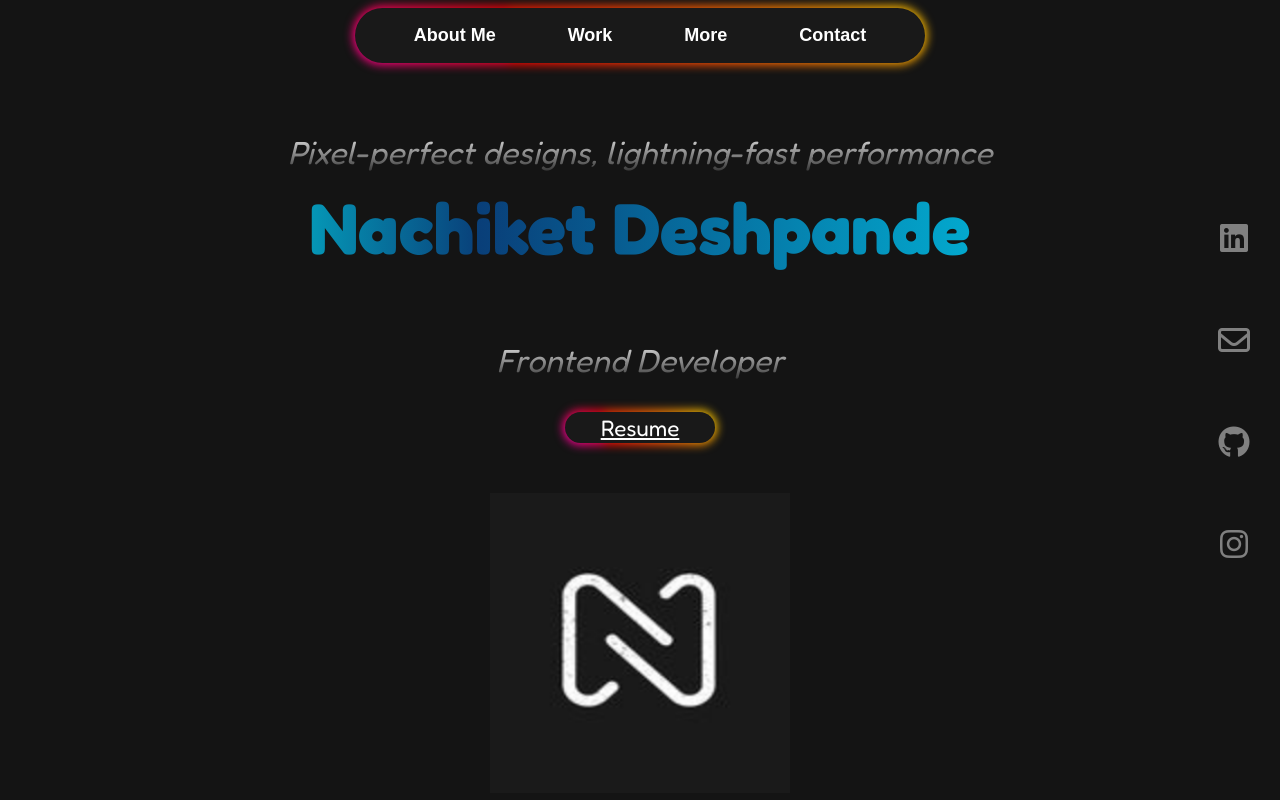
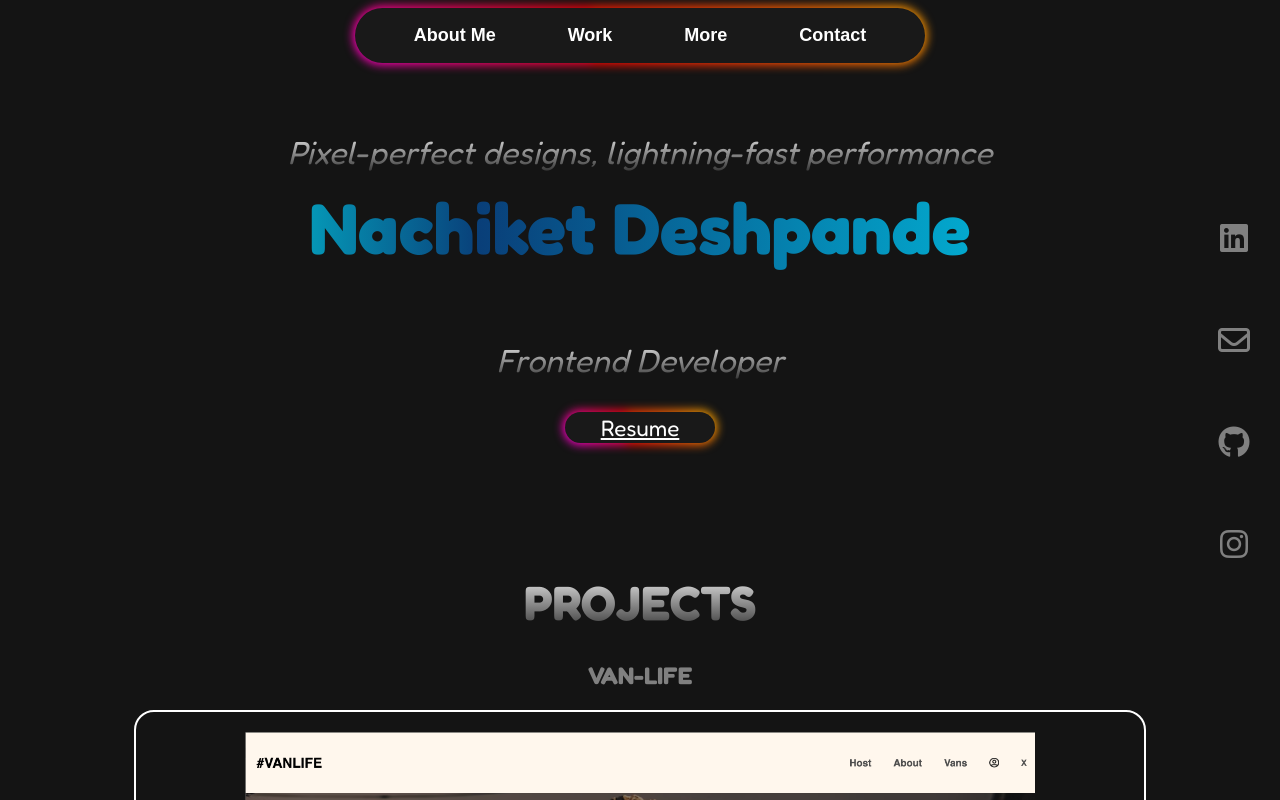
Before and after one commit to NachiketVijayDeshpande/Porttest, a React (Vite) app: page / in a window 1280 px wide. Shown: the top 800 px of the page. Built offline with nearby package versions, Linux system fonts and the light colour scheme; a web font is replaced by a local one.

Commit message:
Update FirstPage.jsx

```diff
--- a/FirstPage.jsx
+++ b/FirstPage.jsx
@@ -33,7 +33,7 @@ export default function firstpage(){
             <a  href="https://docs.google.com/document/d/1F3yk_YTxSyKceXE5eJCChd3kLvXOraq1/edit?usp=sharing&ouid=104586618153199560889&rtpof=true&sd=true"  target="_blank" className="top resume">Resume</a>
         </div>
         <div>
-            <img className="logoimage" src="./images/nlogo.png"/>
+            {/* <img className="logoimage" src="./images/nlogo.png"/>*/}
         </div>
         {/* {!isScrolled &&<button className="Scroll btn41-43" onClick={handleScroll}>Projects<br/><i className="fa-solid fa-arrow-down-long"></i></button>} */}
         </div>
```
